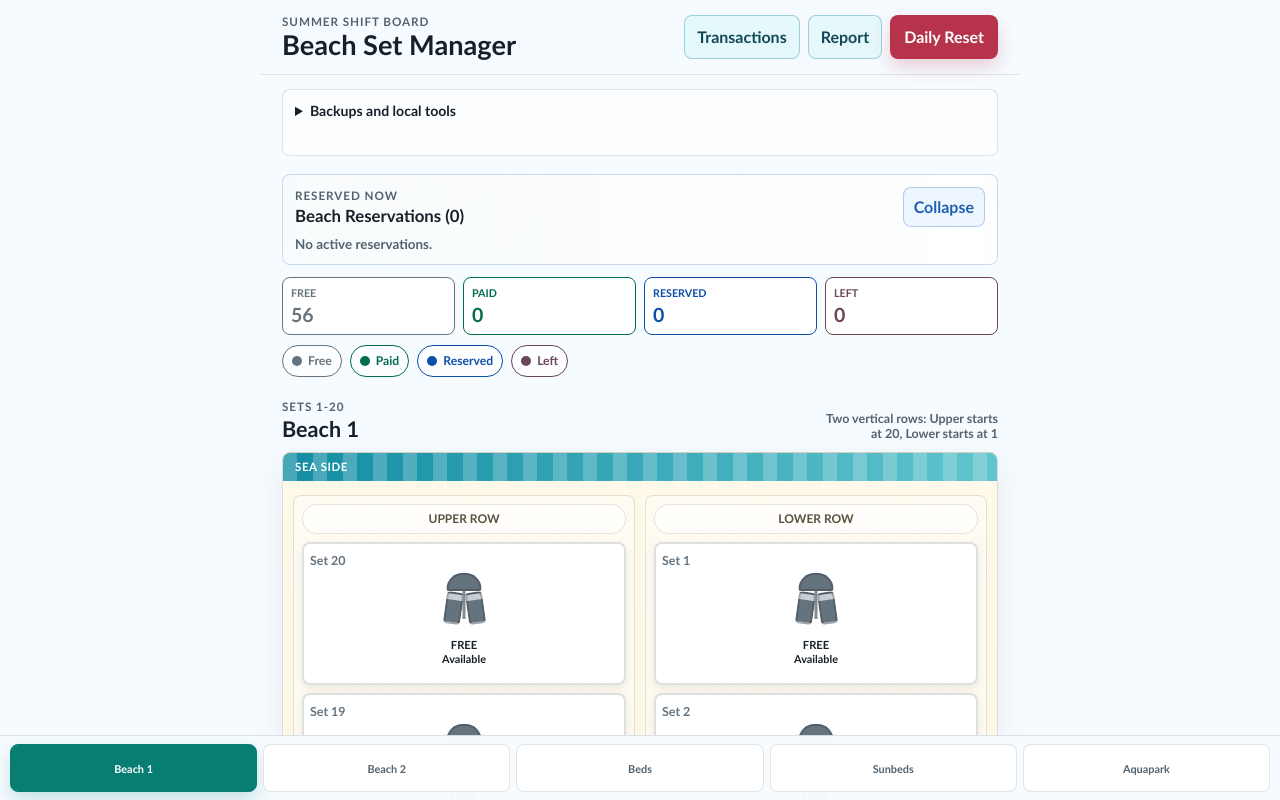
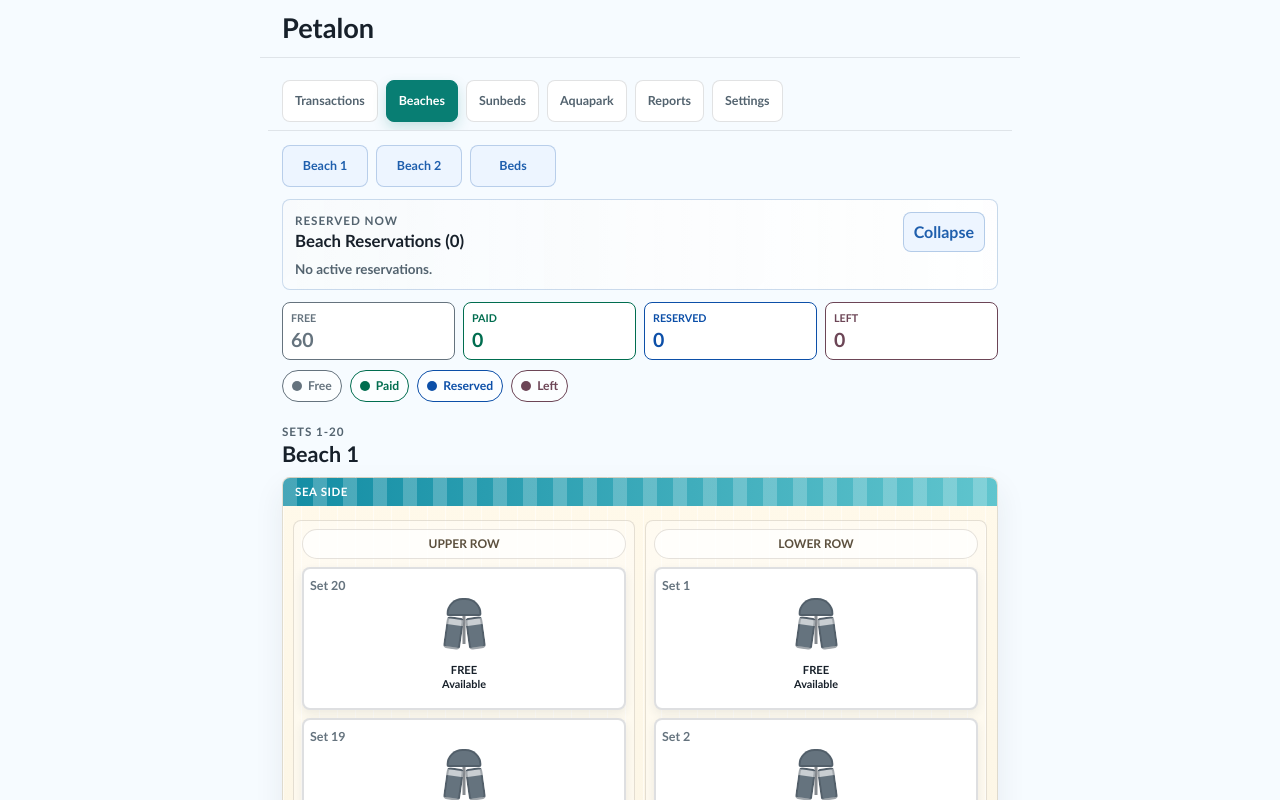
Before and after one commit to vukinho300/beach-set-manager, a React (Vite) app: page / in a window 1280 px wide. Shown: the top 800 px of the page. Built offline with nearby package versions, Linux system fonts and the light colour scheme.

Commit message:
Reorganize navigation and Aquapark wristbands

```diff
--- a/src/App.css
+++ b/src/App.css
@@ -2,7 +2,7 @@
   width: min(100%, 760px);
   min-height: 100vh;
   margin: 0 auto;
-  padding: 16px 14px 92px;
+  padding: 16px 14px 28px;
 }
 
 .topbar {
@@ -64,6 +64,66 @@ h2 {
   gap: 8px;
 }
 
+.top-navigation {
+  position: sticky;
+  top: 61px;
+  z-index: 9;
+  display: flex;
+  gap: 8px;
+  margin: 0 -14px 14px;
+  padding: 8px 14px;
+  overflow-x: auto;
+  overscroll-behavior-x: contain;
+  scrollbar-width: none;
+  background: rgba(246, 251, 255, 0.94);
+  border-bottom: 1px solid rgba(23, 32, 42, 0.1);
+  backdrop-filter: blur(16px);
+}
+
+.top-navigation::-webkit-scrollbar {
+  display: none;
+}
+
+.top-navigation-button,
+.beach-shortcuts button {
+  min-height: 42px;
+  flex: 0 0 auto;
+  padding: 0 12px;
+  color: #53636f;
+  font-size: 0.78rem;
+  font-weight: 900;
+  border: 1px solid rgba(23, 32, 42, 0.13);
+  border-radius: 8px;
+  background: #ffffff;
+}
+
+.top-navigation-button.active {
+  color: #ffffff;
+  border-color: #087e73;
+  background: #087e73;
+  box-shadow: 0 6px 14px rgba(8, 126, 115, 0.2);
+}
+
+.top-navigation-button.tab-aquapark.active {
+  border-color: #0b91a5;
+  background: linear-gradient(135deg, #058399, #0bb7aa);
+}
+
+.beach-shortcuts {
+  display: flex;
+  gap: 8px;
+  margin: 0 0 12px;
+  overflow-x: auto;
+  scrollbar-width: none;
+}
+
+.beach-shortcuts button {
+  min-width: 86px;
+  color: #1f5fad;
+  border-color: rgba(31, 95, 173, 0.26);
+  background: #edf5ff;
+}
+
 .report-button {
   min-height: 44px;
   padding: 0 12px;
@@ -280,6 +340,33 @@ h2 {
   border: 1px solid rgba(23, 32, 42, 0.13);
   border-radius: 8px;
   background: rgba(255, 255, 255, 0.76);
+}
+
+.settings-page {
+  display: grid;
+  gap: 14px;
+  margin-top: 18px;
+}
+
+.settings-section {
+  display: grid;
+  gap: 10px;
+  padding: 14px;
+  border: 1px solid rgba(23, 32, 42, 0.13);
+  border-radius: 8px;
+  background: #ffffff;
+}
+
+.settings-section h3,
+.settings-section p {
+  margin: 0;
+}
+
+.settings-section p {
+  color: #53636f;
+  font-size: 0.86rem;
+  font-weight: 700;
+  line-height: 1.4;
 }
 
 .local-tools summary {
--- a/src/App.tsx
+++ b/src/App.tsx
@@ -8,7 +8,8 @@ type BeachId = 1 | 2;
 type BedId = 1 | 2 | 3 | 4;
 type BedLabel = `Bed ${BedId}`;
 type ReservationSurname = string;
-type TabId = 'beach1' | 'beach2' | 'beds' | 'sunbeds' | 'aquapark' | 'transactions' | 'report';
+type TabId = 'transactions' | 'beaches' | 'sunbeds' | 'aquapark' | 'report' | 'settings';
+type BeachShortcut = 'beach1' | 'beach2' | 'beds';
 type SetPriceMode = 'fixed' | 'special';
 type AquaparkTicketType = '30min' | '1hour' | 'half_day' | 'one_day' | 'one_week' | 'custom_days';
 type AquaparkPriceMode = 'default' | 'special';
@@ -1382,7 +1383,7 @@ function isAquaparkEntryExpired(entry: AquaparkEntry, currentTime: Date): boolea
   const expiryTime = entry.ticketType === 'one_week' || entry.ticketType === 'custom_days'
     ? entry.validUntil
     : entry.endAt;
-  return expiryTime ? currentTime.getTime() > new Date(expiryTime).getTime() : false;
+  return expiryTime ? currentTime.getTime() >= new Date(expiryTime).getTime() : false;
 }
 
 function formatTime(value: string): string {
@@ -1532,14 +1533,13 @@ function App() {
   const [lastAutomaticResetDate, setLastAutomaticResetDate] = useState(
     () => initialAppData.lastAutomaticResetDate ?? getLocalDateKey(),
   );
-  const [activeTab, setActiveTab] = useState<TabId>('beach1');
+  const [activeTab, setActiveTab] = useState<TabId>('beaches');
   const [activeEditor, setActiveEditor] = useState<ActiveEditor | null>(null);
   const [backupMessage, setBackupMessage] = useState<string | null>(null);
   const importInputRef = useRef<HTMLInputElement | null>(null);
   const beachOneRef = useRef<HTMLElement | null>(null);
   const beachTwoRef = useRef<HTMLElement | null>(null);
   const bedsRef = useRef<HTMLElement | null>(null);
-  const hasMountedTabScroll = useRef(false);
   const lastAutomaticResetDateRef = useRef(lastAutomaticResetDate);
 
   useEffect(() => {
@@ -1568,35 +1568,29 @@ function App() {
   }, []);
 
   useEffect(() => {
-    if (!hasMountedTabScroll.current) {
-      hasMountedTabScroll.current = true;
-      return;
-    }
-
-    window.requestAnimationFrame(() => {
-      scrollToTabSection(activeTab);
+    setAquaparkEntries((currentEntries) => {
+      let changed = false;
+      const updatedEntries = currentEntries.map((entry) => {
+        const isTimedTicket = entry.ticketType !== 'one_week' && entry.ticketType !== 'custom_days';
+        if (!isTimedTicket || !isAquaparkEntryExpired(entry, currentTime) || entry.returnedWristbands.length === entry.wristbands.length) {
+          return entry;
+        }
+        changed = true;
+        return { ...entry, returnedWristbands: [...entry.wristbands] };
+      });
+      return changed ? updatedEntries : currentEntries;
     });
-  }, [activeTab]);
+  }, [currentTime]);
 
   const counts = useMemo(() => {
     return STATUS_ORDER.reduce(
       (summary, status) => ({
         ...summary,
-        [status]: Object.values(sets).filter((set) => set.status === status).length,
+        [status]: Object.values(sets).filter((set) => set.status === status).length + Object.values(extraBeds).filter((bed) => bed.status === status).length,
       }),
       {} as Record<SetStatus, number>,
     );
-  }, [sets]);
-
-  const bedCounts = useMemo(() => {
-    return BED_STATUS_ORDER.reduce(
-      (summary, status) => ({
-        ...summary,
-        [status]: Object.values(extraBeds).filter((bed) => bed.status === status).length,
-      }),
-      {} as Record<BedStatus, number>,
-    );
-  }, [extraBeds]);
+  }, [sets, extraBeds]);
 
   const beachReservationSummaries = useMemo(
     () => getBeachReservations(beachReservations, sets, extraBeds),
@@ -1679,25 +1673,23 @@ function App() {
     };
   }, []);
 
-  function scrollToTabSection(tabId: TabId) {
-    if (tabId === 'aquapark' || tabId === 'sunbeds' || tabId === 'transactions' || tabId === 'report') {
-      window.scrollTo({ top: 0, behavior: 'smooth' });
+  function scrollToBeachSection(section: BeachShortcut) {
+    const target = section === 'beach1' ? beachOneRef.current : section === 'beach2' ? beachTwoRef.current : bedsRef.current;
+    target?.scrollIntoView({ behavior: 'smooth', block: 'start' });
+  }
+
+  function selectTab(tabId: TabId) {
+    setActiveTab(tabId);
+    window.requestAnimationFrame(() => window.scrollTo({ top: 0, behavior: 'smooth' }));
+  }
+
+  function selectBeachShortcut(section: BeachShortcut) {
+    if (activeTab === 'beaches') {
+      scrollToBeachSection(section);
       return;
     }
-
-    const target =
-      tabId === 'beach1' ? beachOneRef.current : tabId === 'beach2' ? beachTwoRef.current : bedsRef.current;
-
-    target?.scrollIntoView({ behavior: 'smooth', block: 'start' });
-  }
-
-  function selectTab(tabId: TabId) {
-    if (tabId === activeTab) {
-      scrollToTabSection(tabId);
-      return;
-    }
-
-    setActiveTab(tabId);
+    setActiveTab('beaches');
+    window.requestAnimationFrame(() => scrollToBeachSection(section));
   }
 
   function openSetEditor(setId: number) {
@@ -1969,28 +1961,19 @@ function App() {
   }
 
   function saveAquaparkEntry(details: AquaparkEntryDetails) {
-    const conflictingEntries = aquaparkEntries.filter(
-      (entry) =>
-        entry.status === 'active' &&
-        !isAquaparkEntryExpired(entry, new Date()) &&
-        entry.wristbands.some((wristband) => !entry.returnedWristbands.includes(wristband) && details.wristbands.includes(wristband)),
-    );
-
-    if (conflictingEntries.length) {
-      const conflictingWristbands = [...new Set(
-        conflictingEntries.flatMap((entry) => entry.wristbands.filter((wristband) => !entry.returnedWristbands.includes(wristband) && details.wristbands.includes(wristband))),
-      )].join(', ');
-      const confirmed = window.confirm(
-        `Wristband ${conflictingWristbands} is already active in the Aquapark tracker. Create another entry anyway?`,
-      );
-
-      if (!confirmed) {
-        return;
-      }
-    }
-
     const entry = createAquaparkEntry(details);
-    setAquaparkEntries((currentEntries) => [entry, ...currentEntries]);
+    setAquaparkEntries((currentEntries) => [
+      entry,
+      ...currentEntries.map((currentEntry) => {
+        if (currentEntry.status !== 'active') return currentEntry;
+        const reassignedWristbands = currentEntry.wristbands.filter(
+          (wristband) => details.wristbands.includes(wristband) && !currentEntry.returnedWristbands.includes(wristband),
+        );
+        return reassignedWristbands.length
+          ? { ...currentEntry, returnedWristbands: [...currentEntry.returnedWristbands, ...reassignedWristbands] }
+          : currentEntry;
+      }),
+    ]);
     setTransactions((currentTransactions) => [...currentTransactions, {
       id: createReservationId('transaction'), type: 'aquapark', amount: entry.totalPrice, createdAt: entry.createdAt,
       resourceId: entry.id, resourceLabel: `Wristbands ${entry.wristbands.join(', ')}`,
@@ -2013,6 +1996,11 @@ function App() {
   }
 
   function toggleAquaparkWristbandReturn(entryId: string, wristband: number) {
+    const entry = aquaparkEntries.find((candidate) => candidate.id === entryId);
+    const isTimedTicket = entry?.ticketType !== 'one_week' && entry?.ticketType !== 'custom_days';
+    if (entry && isTimedTicket && isAquaparkEntryExpired(entry, currentTime)) {
+      return;
+    }
     setAquaparkEntries((currentEntries) => currentEntries.map((entry) => entry.id !== entryId ? entry : {
       ...entry,
       returnedWristbands: entry.returnedWristbands.includes(wristband)
@@ -2180,47 +2168,12 @@ function App() {
   return (
     <main className="app-shell">
       <header className="topbar">
-        <div>
-          <p className="eyebrow">Summer shift board</p>
-          <h1>Beach Set Manager</h1>
-        </div>
-        <div className="topbar-actions">
-          <button className="report-button" type="button" onClick={() => selectTab('transactions')}>
-            Transactions
-          </button>
-          <button className="report-button" type="button" onClick={() => selectTab('report')}>
-            Report
-          </button>
-          <button className="reset-button" type="button" onClick={resetDay}>
-            Daily Reset
-          </button>
-        </div>
+        <h1>Petalon</h1>
       </header>
 
-      <details className="local-tools">
-        <summary>Backups and local tools</summary>
-        <p>Saved locally on this device. Other phones have separate data.</p>
-        <div className="tool-buttons">
-          <button type="button" className="tool-button" onClick={exportBackup}>
-            Export Backup
-          </button>
-          <button type="button" className="tool-button" onClick={openImportPicker}>
-            Import Backup
-          </button>
-        </div>
-        <input
-          ref={importInputRef}
-          className="file-input"
-          type="file"
-          accept="application/json,.json"
-          onChange={(event) => void importBackup(event.target.files?.[0])}
-        />
-        {backupMessage ? <p className="backup-message">{backupMessage}</p> : null}
-        <button type="button" className="danger-link" onClick={resetAppData}>
-          Reset app data
-        </button>
-        <SavedSurnamesManager savedSurnames={savedSurnames} onDeleteSurname={deleteSavedSurname} />
-      </details>
+      <TopNavigation activeTab={activeTab} onSelectTab={selectTab} />
+
+      {activeTab === 'beaches' ? <BeachShortcuts onSelect={selectBeachShortcut} /> : null}
 
       {activeTab === 'sunbeds' ? (
         <SunbedsPage
@@ -2241,6 +2194,18 @@ function App() {
         <TransactionsPage transactions={transactions} onDelete={deleteTransaction} />
       ) : activeTab === 'report' ? (
         <DailyReport transactions={transactions} />
+      ) : activeTab === 'settings' ? (
+        <SettingsPage
+          backupMessage={backupMessage}
+          importInputRef={importInputRef}
+          savedSurnames={savedSurnames}
+          onDailyReset={resetDay}
+          onExport={exportBackup}
+          onImport={openImportPicker}
+          onImportFile={(file) => void importBackup(file)}
+          onResetAppData={resetAppData}
+          onDeleteSurname={deleteSavedSurname}
+        />
       ) : (
         <>
           <ActiveReservationsSection
@@ -2287,7 +2252,6 @@ function App() {
             sectionRef={bedsRef}
             beds={extraBeds}
             beachReservations={beachReservations}
-            counts={bedCounts}
             onEditBed={openBedEditor}
           />
         </>
@@ -2340,7 +2304,6 @@ function App() {
         />
       ) : null}
 
-      <BottomTabs activeTab={activeTab} onSelectTab={selectTab} />
     </main>
   );
 }
@@ -2369,7 +2332,6 @@ function BeachOne({
       <BeachHeader
         title="Beach 1"
         subtitle="Sets 1-20"
-        summary="Two vertical rows: Upper starts at 20, Lower starts at 1"
       />
       <div className="beach-one-layout beach-map" aria-label="Beach 1 physical layout">
         <div className="water-edge" aria-hidden="true">
@@ -2419,7 +2381,7 @@ function BeachTwo({
       className="beach-section beach-two"
       aria-labelledby="beach-two-heading"
     >
-      <BeachHeader title="Beach 2" subtitle="Sets 21-56" summary="One long promenade from 21 to 56" />
+      <BeachHeader title="Beach 2" subtitle="Sets 21-56" />
       <div className="beach-two-path beach-map" aria-label="Beach 2 long beach path">
         <span className="path-cue start-cue">Start: Set 21</span>
         <span className="path-cue scroll-cue">Scroll to Set 56</span>
@@ -2443,11 +2405,9 @@ function BeachTwo({
 function BeachHeader({
   title,
   subtitle,
-  summary,
 }: {
   title: string;
   subtitle: string;
-  summary: string;
 }) {
   return (
     <div className="beach-header">
@@ -2455,7 +2415,6 @@ function BeachHeader({
         <p className="eyebrow">{subtitle}</p>
         <h2 id={title === 'Beach 1' ? 'beach-one-heading' : 'beach-two-heading'}>{title}</h2>
       </div>
-      <span>{summary}</span>
     </div>
   );
 }
@@ -2544,13 +2503,11 @@ function ExtraBedsSection({
   sectionRef,
   beds,
   beachReservations,
-  counts,
   onEditBed,
 }: {
   sectionRef: MutableRefObject<HTMLElement | null>;
   beds: ExtraBedMap;
   beachReservations: BeachReservation[];
-  counts: Record<BedStatus, number>;
   onEditBed: (bedId: BedId) => void;
 }) {
   return (
@@ -2563,18 +2520,8 @@ function ExtraBedsSection({
     >
       <div className="beach-header">
         <div>
-          <p className="eyebrow">Separate from sets 1-56</p>
           <h2 id="extra-beds-heading">Extra Beds</h2>
         </div>
-        <span>Four individual beds outside the normal set map</span>
-      </div>
-
-      <div className="bed-status-strip" aria-label="Extra bed status totals">
-        {BED_STATUS_ORDER.map((status) => (
-          <span className={`bed-status-pill status-${status}`} key={status}>
-            {STATUS_META[status].label}: <strong>{counts[status]}</strong>
-          </span>
-        ))}
       </div>
 
       <div className="extra-beds-grid">
@@ -2956,7 +2903,7 @@ function AquaparkPage({
               <AquaparkEntryCard
                 key={entry.id}
                 entry={entry}
-                expired={isAquaparkEntryExpired(entry, currentTime)}
+                expired={isAquaparkEntryExpired(entry, currentTime) && entry.returnedWristbands.length < entry.wristbands.length}
                 onDelete={onDeleteEntry}
                 onToggleWristbandReturn={onToggleWristbandReturn}
               />
@@ -3192,7 +3139,7 @@ function TransactionsPage({ transactions, onDelete }: { transactions: Transactio
   </section>;
 }
 
-function BottomTabs({
+function TopNavigation({
   activeTab,
   onSelectTab,
 }: {
@@ -3200,19 +3147,20 @@ function BottomTabs({
   onSelectTab: (tabId: TabId) => void;
 }) {
   const tabs: Array<{ id: TabId; label: string }> = [
-    { id: 'beach1', label: 'Beach 1' },
-    { id: 'beach2', label: 'Beach 2' },
-    { id: 'beds', label: 'Beds' },
+    { id: 'transactions', label: 'Transactions' },
+    { id: 'beaches', label: 'Beaches' },
     { id: 'sunbeds', label: 'Sunbeds' },
     { id: 'aquapark', label: 'Aquapark' },
+    { id: 'report', label: 'Reports' },
+    { id: 'settings', label: 'Settings' },
   ];
 
   return (
-    <nav className="bottom-tabs" aria-label="Main app sections">
+    <nav className="top-navigation" aria-label="Main app sections">
       {tabs.map((tab) => (
         <button
           type="button"
-          className={`bottom-tab tab-${tab.id}${activeTab === tab.id ? ' active' : ''}`}
+          className={`top-navigation-button tab-${tab.id}${activeTab === tab.id ? ' active' : ''}`}
           onClick={() => onSelectTab(tab.id)}
           aria-current={activeTab === tab.id ? 'page' : undefined}
           key={tab.id}
@@ -3222,6 +3170,33 @@ function BottomTabs({
       ))}
     </nav>
   );
+}
+
+function BeachShortcuts({ onSelect }: { onSelect: (section: BeachShortcut) => void }) {
+  return <nav className="beach-shortcuts" aria-label="Beach sections">
+    <button type="button" onClick={() => onSelect('beach1')}>Beach 1</button>
+    <button type="button" onClick={() => onSelect('beach2')}>Beach 2</button>
+    <button type="button" onClick={() => onSelect('beds')}>Beds</button>
+  </nav>;
+}
+
+function SettingsPage({ backupMessage, importInputRef, savedSurnames, onDailyReset, onExport, onImport, onImportFile, onResetAppData, onDeleteSurname }: {
+  backupMessage: string | null;
+  importInputRef: MutableRefObject<HTMLInputElement | null>;
+  savedSurnames: ReservationSurname[];
+  onDailyReset: () => void;
+  onExport: () => void;
+  onImport: () => void;
+  onImportFile: (file: File | undefined) => void;
+  onResetAppData: () => void;
+  onDeleteSurname: (surname: string) => void;
+}) {
+  return <section className="settings-page" aria-labelledby="settings-heading">
+    <header className="report-hero"><p className="eyebrow">Local app controls</p><h2 id="settings-heading">Settings</h2></header>
+    <section className="settings-section"><h3>Daily Reset</h3><p>Start a fresh local business day and clear current-day sales.</p><button type="button" className="reset-button" onClick={onDailyReset}>Daily Reset</button></section>
+    <section className="settings-section"><h3>Backups</h3><p>Saved locally on this device. Other phones have separate data.</p><div className="tool-buttons"><button type="button" className="tool-button" onClick={onExport}>Export Backup</button><button type="button" className="tool-button" onClick={onImport}>Import Backup</button></div><input ref={importInputRef} className="file-input" type="file" accept="application/json,.json" onChange={(event) => onImportFile(event.target.files?.[0])} />{backupMessage ? <p className="backup-message">{backupMessage}</p> : null}</section>
+    <section className="settings-section"><h3>Local Tools</h3><button type="button" className="danger-link" onClick={onResetAppData}>Reset app data</button><SavedSurnamesManager savedSurnames={savedSurnames} onDeleteSurname={onDeleteSurname} /></section>
+  </section>;
 }
 
 function SetDetails({
```
